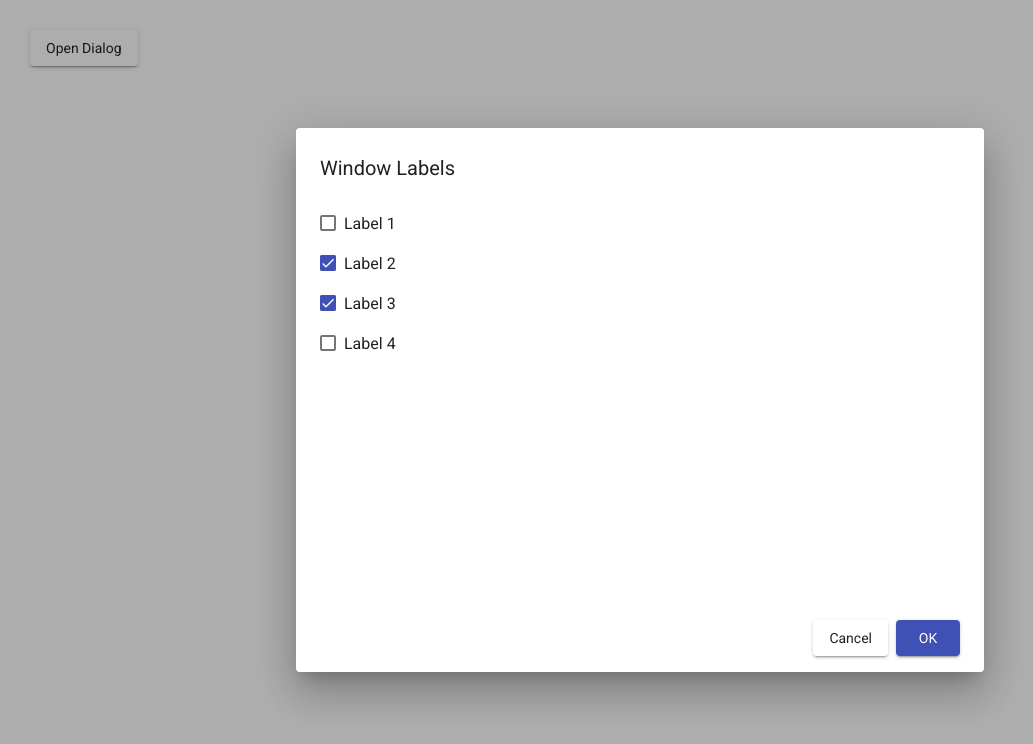
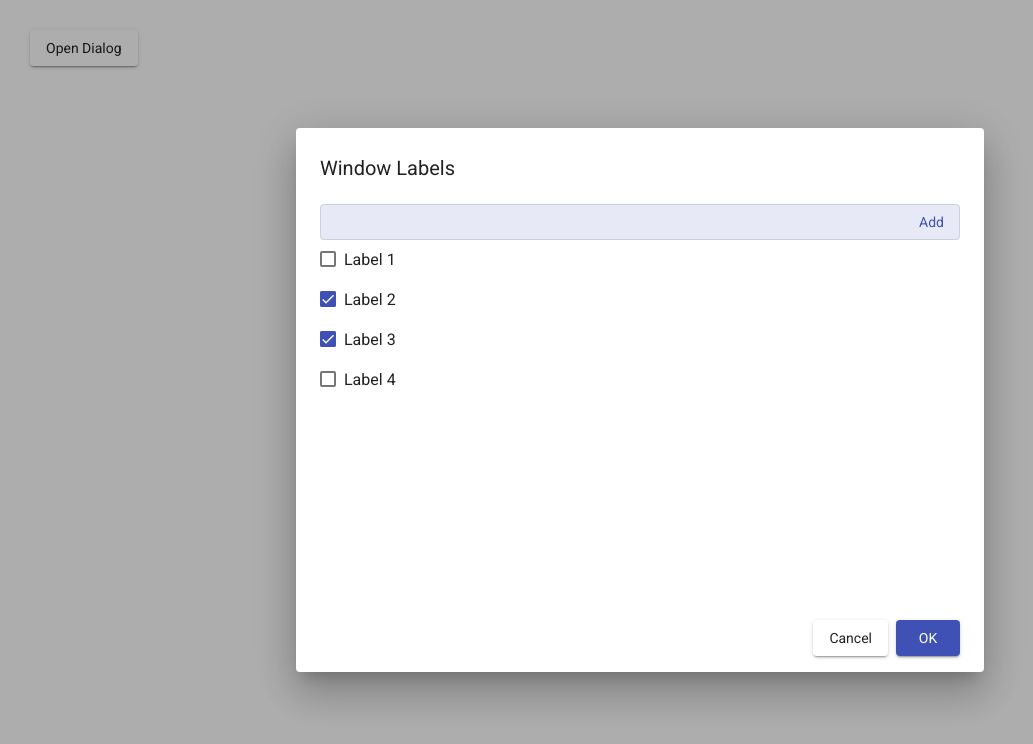
Before and after one commit to Sairam-Reddy/angular-label-dialog-module, an Angular app: page / in a window 1280 px wide. Both pictures are taken after a click on the button "Open Dialog". Shown: the top 744 px of the page, without its empty margins (0-1033 px from the left). Built offline with nearby package versions, Linux system fonts and the light colour scheme.

Commit message:
2 files modified

```diff
--- a/src/app/components/label-dialog/label-dialog.component.html
+++ b/src/app/components/label-dialog/label-dialog.component.html
@@ -3,7 +3,17 @@
 <mat-dialog-content class="label-dialog-content">
   <form>
     <!-- <mat-selection-list [color]="'primary'" role="listbox"> -->
-    <div fxFlex fxLayout="column">
+
+    <div fxLayout="column">
+      <button
+        fxLayout="row"
+        dir="rtl"
+        mat-stroked-button
+        color="primary"
+        (click)="cancel()"
+      >
+        Add
+      </button>
       <ng-container
         *ngFor="let label of getLabelFormGroups(); let index = index"
       >
@@ -17,6 +27,7 @@
         ></app-label-item>
       </ng-container>
     </div>
+
     <!-- </mat-selection-list> -->
   </form>
 </mat-dialog-content>
```
Also changed, not shown: src/app/components/label-dialog/label-dialog.component.scss (line endings or trailing spaces).
